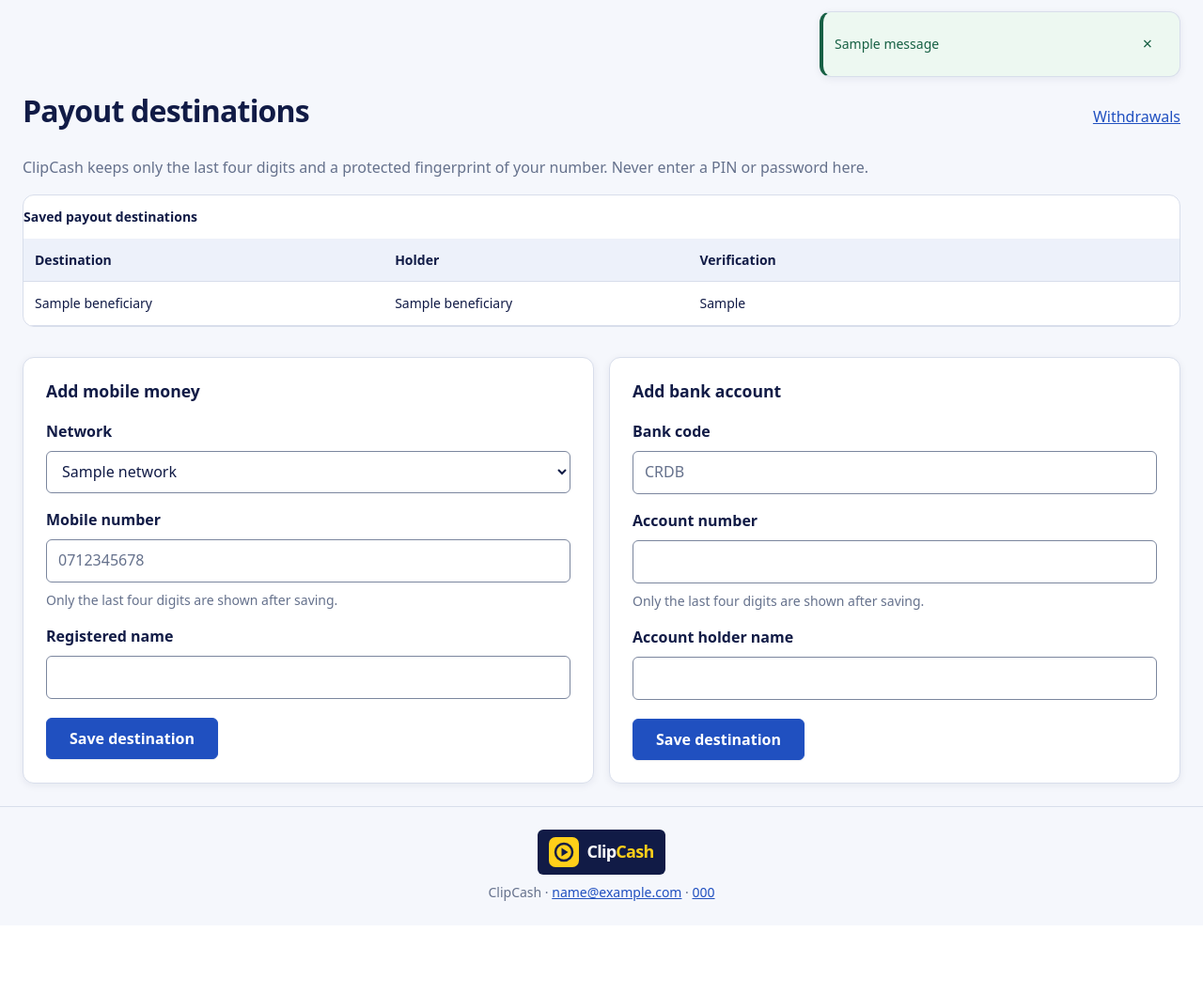
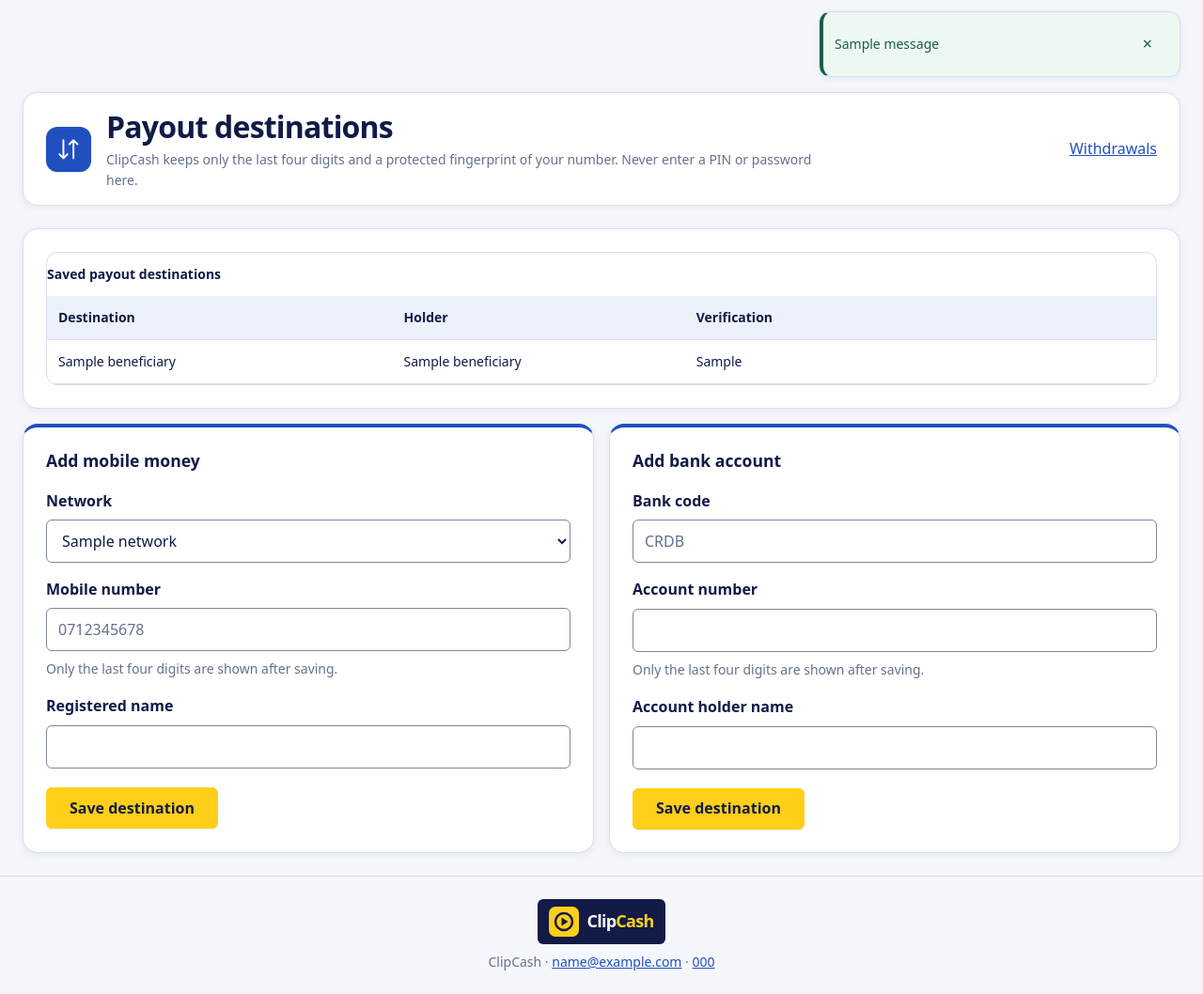
Before and after one commit to emmawolfkid/clipcash, a Django app: template templates/withdrawals/destinations.html in a window 1280 px wide. Shown: the part 129-1187 px from the top of the page at 94% size. Before the commit the page ends 1088 px from the top, so only its background shows below. Run offline with Django 5.2, Linux system fonts and the light colour scheme; the template is opened without the code that fills it: most values are stand-ins (such as "Sample title", 1, 10 or a date in 2020); one stand-in notice (Sample message) is shown; parts of the project's set-up code (start-up, migrations or seed data) failed here and were passed over.

Commit message:
style: complete UI-08 withdrawals and payout redesign

```diff
--- a/static/css/pages/withdrawals/demo.css
+++ b/static/css/pages/withdrawals/demo.css
@@ -1,3 +1,8 @@
+/* UI-08: pages / withdrawals / demo withdrawal detail (simulated only). */
+.demo-withdrawal { display: grid; grid-template-columns: minmax(0, 1fr); gap: var(--space-4); min-width: 0; }
+.demo-withdrawal > * { margin: 0; }
+.demo-withdrawal .panel { border-radius: var(--radius-lg); box-shadow: var(--shadow-card); }
+
 .demo-decision-list .list__item {
   padding-block: var(--space-4);
 }
--- a/static/css/pages/withdrawals/destinations.css
+++ b/static/css/pages/withdrawals/destinations.css
@@ -1,3 +1,17 @@
+/* UI-08: pages / withdrawals / payout destinations. Masked destinations only. */
+.destination-page { display: grid; grid-template-columns: minmax(0, 1fr); gap: var(--space-4); min-width: 0; }
+.destination-page > *,
+.destination-page .card-grid { margin: 0; }
+.destination-card {
+  padding: var(--space-5);
+  background: var(--surface);
+  border: 1px solid var(--border);
+  border-radius: var(--radius-lg);
+  box-shadow: var(--shadow-card);
+  min-width: 0;
+}
+.destination-card > .empty-state { margin: 0; }
+
 .destination-table td:first-child {
   min-width: 11rem;
 }
@@ -5,6 +19,8 @@
 .destination-table td:last-child {
   min-width: 8rem;
 }
+
+.destination-form { border-radius: var(--radius-lg); box-shadow: var(--shadow-card); border-top: 4px solid var(--primary-bg); }
 
 .destination-form .form {
   margin-bottom: 0;
@@ -15,3 +31,7 @@
   min-width: 0;
   width: 100%;
 }
+
+@media (max-width: 36rem) {
+  .destination-card { padding: var(--space-4); }
+}
--- a/templates/withdrawals/destinations.html
+++ b/templates/withdrawals/destinations.html
@@ -1,32 +1,40 @@
 {% extends "members/layout.html" %}{% load static i18n %}
-{% block page_styles %}<link rel="stylesheet" href="{% static 'css/pages/withdrawals/destinations.css' %}">{% endblock %}
+{% block page_styles %}<link rel="stylesheet" href="{% static 'css/components/page-banner.css' %}"><link rel="stylesheet" href="{% static 'css/pages/withdrawals/destinations.css' %}">{% endblock %}
 {% block title %}{% translate "Payout destinations" %}{% endblock %}
 {% block member_content %}
-<div class="section__header"><h1 class="page-title">{% translate "Payout destinations" %}</h1><a href="{% url 'withdrawals:overview' %}">{% translate "Withdrawals" %}</a></div>
-<p class="lead">{% translate "ClipCash keeps only the last four digits and a protected fingerprint of your number. Never enter a PIN or password here." %}</p>
+<header class="page-banner">
+  <span class="page-banner__icon">{% include "components/nav_icon.html" with icon="withdrawals" %}</span>
+  <div class="page-banner__text"><h1 class="page-title">{% translate "Payout destinations" %}</h1>
+    <p class="page-banner__subtitle">{% translate "ClipCash keeps only the last four digits and a protected fingerprint of your number. Never enter a PIN or password here." %}</p></div>
+  <a class="page-banner__aside" href="{% url 'withdrawals:overview' %}">{% translate "Withdrawals" %}</a>
+</header>
+<div class="destination-page">
+<section class="destination-card">
 {% if beneficiaries %}<table class="table destination-table"><caption>{% translate "Saved payout destinations" %}</caption><thead><tr><th scope="col">{% translate "Destination" %}</th><th scope="col">{% translate "Holder" %}</th><th scope="col">{% translate "Verification" %}</th><th scope="col"><span class="visually-hidden">{% translate "Actions" %}</span></th></tr></thead>
 <tbody>{% for b in beneficiaries %}<tr><td>{{ b.destination_label }}{% if b.status == "DEACTIVATED" %} <span class="badge badge--cancelled">{% translate "Removed" %}</span>{% endif %}</td><td>{{ b.holder_name }}</td><td>{{ b.get_verification_display }}</td>
 <td>{% if b.status == "ACTIVE" %}<span class="actions">{% if sandbox and b.verification == "UNVERIFIED" %}<form method="post">{% csrf_token %}<input type="hidden" name="action" value="demo_verify"><input type="hidden" name="beneficiary" value="{{ b.pk }}"><button class="button--link" type="submit">{% translate "Run demo check" %}</button></form>{% endif %}
 <details class="confirm-disclosure"><summary>{% translate "Remove" %}<span class="visually-hidden"> {{ b.destination_label }}</span></summary><div class="confirm-disclosure__body"><p>{% translate "This destination will no longer be available for withdrawals." %}</p><form method="post">{% csrf_token %}<input type="hidden" name="action" value="remove"><input type="hidden" name="beneficiary" value="{{ b.pk }}"><button class="button button--secondary" type="submit">{% translate "Confirm removal" %}</button></form></div></details></span>{% endif %}</td></tr>{% endfor %}</tbody></table>
 {% else %}<p class="empty-state">{% translate "No payout destinations yet." %}</p>{% endif %}
+</section>
 {% if demo_unconfirmed_account %}
 {% include "components/demo_unconfirmed_notice.html" %}
 {% else %}
-<div class="card-grid section">
+<div class="card-grid">
 <section class="panel destination-form"><h2 class="panel__title">{% translate "Add mobile money" %}</h2>
   <form method="post" class="form financial-form">{% csrf_token %}<input type="hidden" name="action" value="add"><input type="hidden" name="kind" value="MOBILE_MONEY">
     <label for="m-network">{% translate "Network" %}</label><select id="m-network" name="network">{% for v, l in networks %}<option value="{{ v }}">{{ l }}</option>{% endfor %}</select>
     <label for="m-number">{% translate "Mobile number" %}</label><input id="m-number" name="identifier" type="tel" autocomplete="off" required placeholder="0712345678" aria-describedby="m-number-help">
     <p class="helptext" id="m-number-help">{% translate "Only the last four digits are shown after saving." %}</p>
     <label for="m-holder">{% translate "Registered name" %}</label><input id="m-holder" name="holder_name" type="text" maxlength="100" required>
-    <button class="button" type="submit">{% translate "Save destination" %}</button></form></section>
+    <button class="button button--action" type="submit">{% translate "Save destination" %}</button></form></section>
 <section class="panel destination-form"><h2 class="panel__title">{% translate "Add bank account" %}</h2>
   <form method="post" class="form financial-form">{% csrf_token %}<input type="hidden" name="action" value="add"><input type="hidden" name="kind" value="BANK">
     <label for="b-code">{% translate "Bank code" %}</label><input id="b-code" name="bank_code" type="text" maxlength="12" required placeholder="CRDB">
     <label for="b-number">{% translate "Account number" %}</label><input id="b-number" name="identifier" type="text" inputmode="numeric" autocomplete="off" required aria-describedby="b-number-help">
     <p class="helptext" id="b-number-help">{% translate "Only the last four digits are shown after saving." %}</p>
     <label for="b-holder">{% translate "Account holder name" %}</label><input id="b-holder" name="holder_name" type="text" maxlength="100" required>
-    <button class="button" type="submit">{% translate "Save destination" %}</button></form></section>
+    <button class="button button--action" type="submit">{% translate "Save destination" %}</button></form></section>
 </div>
 {% endif %}
+</div>
 {% endblock %}
```
Also changed, not shown: static/css/pages/withdrawals/overview.css (+39 -1 lines), templates/withdrawals/demo.html (+10 -4 lines), templates/withdrawals/overview.html (+18 -10 lines), locale/sw/LC_MESSAGES/django.po, 1 other file.
